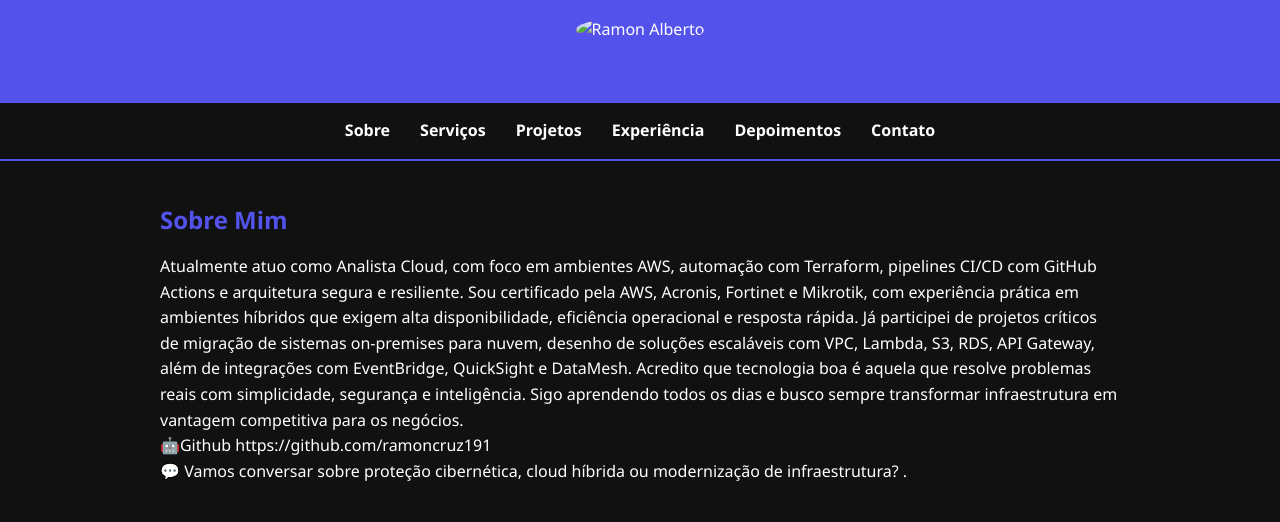
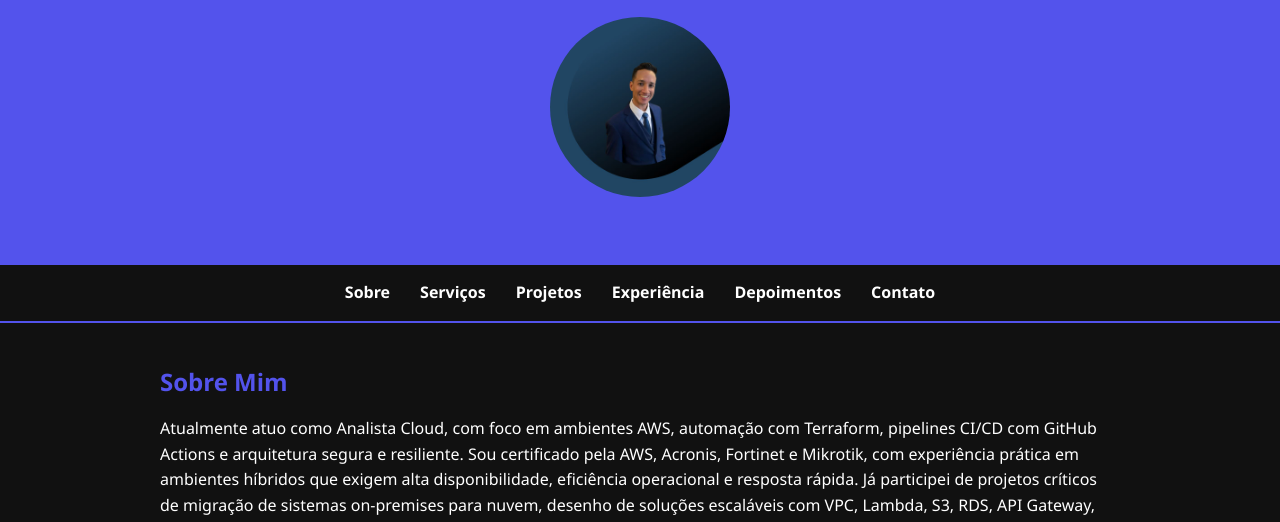
Before and after one commit to ramoncruz192401/portfolio, a plain HTML site: page index.html in a window 1280 px wide. Shown: the part 165-687 px from the top of the page. Drawn offline with Linux system fonts and the light colour scheme.

Commit message:
Update index.html

```diff
--- a/index.html
+++ b/index.html
@@ -11,7 +11,7 @@
   <header>
     <h1>Ramon Alberto Lima Cruz </h1>
     <p>Especialista em Cloud | Analista Cloud | Especialista em TI</p>
-    <img class="perfil" src="imagens/foto.jpeg" alt="Ramon Alberto" />
+    <img class="perfil" src="imagens/foto.jpg" alt="Ramon Alberto" />
 
   </header>
 
```
